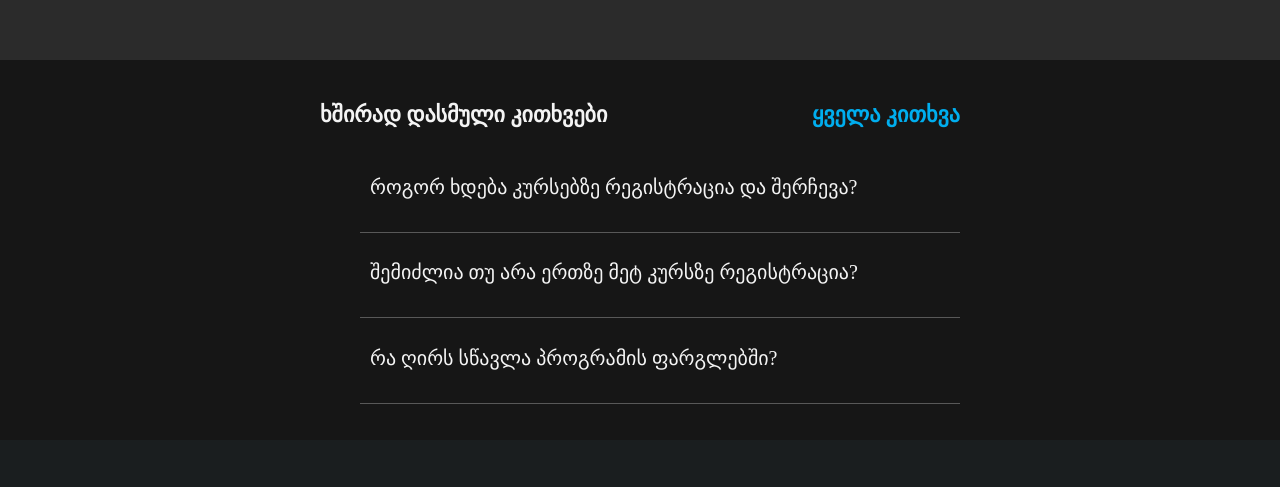
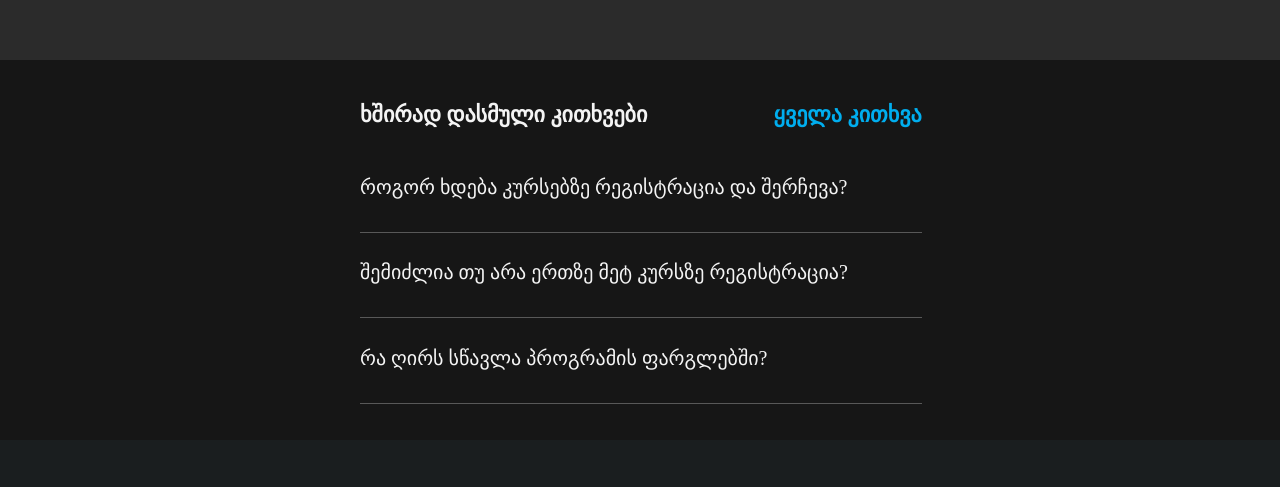
Before and after one commit to gvantsa-dolidze/tbcxusaid, a website: page index.html in a window 1280 px wide. Shown: the part 3845-4332 px from the top of the page. Drawn offline with nearby package versions, Linux system fonts and the light colour scheme.

Commit message:
changed some css styles

```diff
--- a/index.html
+++ b/index.html
@@ -262,7 +262,7 @@
             <div>
                 <div class="frequently-asked-questions">
                     <div>
-                        <p style="font-size:22px;font-weight:bold;">ხშირად დასმული კითხვები</p>
+                        <p style="font-size:22px;font-weight:bold; padding-left: 40px;">ხშირად დასმული კითხვები</p>
                     </div>
                     <div>
                         <a href="#">ყველა კითხვა</a>
--- a/styles.css
+++ b/styles.css
@@ -63,9 +63,6 @@ section {
 }
 
 .one h3 {
-  /*display: flex;
-  flex-direction: column;
-  flex-wrap: wrap;*/
   align-content: space-around;
   padding-left: 25%;
   padding-right: 25%;
@@ -73,10 +70,6 @@ section {
 
 .two {
   background-color: rgb(43, 43, 43);
-  /* display: flex;
-  flex-direction: column;
-  flex-wrap: wrap;
-  align-content: center;*/
   padding-left: 25%;
   padding-right: 25%;
 }
@@ -141,14 +134,14 @@ section {
   padding-right: 25%;
 }
 
-.slideshow-container {}
+
 
 .five {
   color: #F4F4F4;
   padding-top: 20px;
   padding-bottom: 20px;
   padding-left: 25%;
-  padding-right: 25%;
+  padding-right: 28%;
 
 }
 
@@ -178,19 +171,16 @@ section {
 
 .hidden-content {
   display: none;
+  font-size: 15px;
 }
 
 .question {
   cursor: pointer;
   border-bottom: 1px solid #c0c0c063;
-  padding: 10px;
+  padding-top: 10px;
+  padding-bottom: 10px;
+
   font-size: 20px;
-}
-
-#content-1,
-#content-2,
-#content-3 {
-  font-size: 15px;
 }
 
 ul {
```
